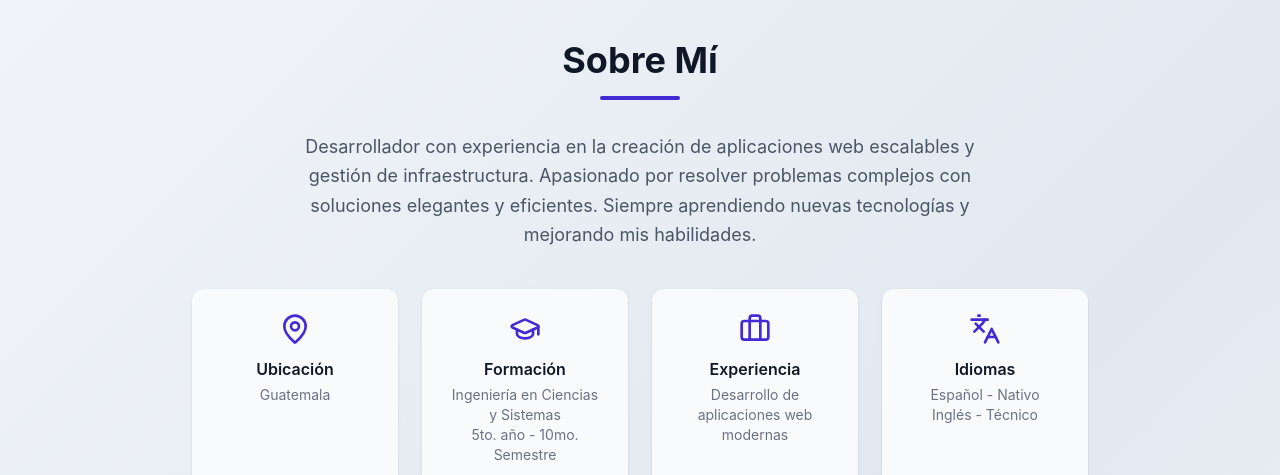
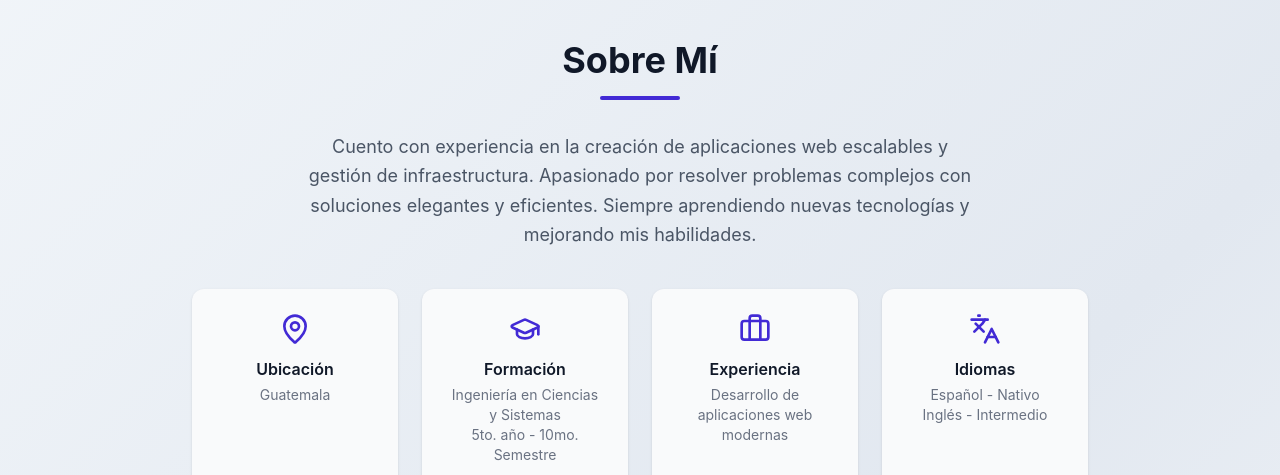
Before and after one commit to Juan-D15/portafolio-web, a React (Vite) app in the folder portafolio-jcd/: page / in a window 1280 px wide. Shown: the part 840-1315 px from the top of the page. Built offline with nearby package versions, Linux system fonts and the light colour scheme.

Commit message:
cambio de texto

```diff
--- a/portafolio-jcd/src/components/About.jsx
+++ b/portafolio-jcd/src/components/About.jsx
@@ -11,7 +11,7 @@ const About = () => {
         <div className="w-20 h-1 bg-primary mx-auto rounded mb-8"></div>
 
         <p className="text-gray-600 text-lg mb-10 leading-relaxed max-w-2xl mx-auto">
-          Desarrollador con experiencia en la creación de aplicaciones web escalables
+          Cuento con experiencia en la creación de aplicaciones web escalables
           y gestión de infraestructura. Apasionado por resolver problemas complejos con
           soluciones elegantes y eficientes. Siempre aprendiendo nuevas tecnologías y mejorando
           mis habilidades.
@@ -38,7 +38,7 @@ const About = () => {
             <Languages className="w-8 h-8 text-primary mx-auto mb-3" />
             <p className="text-gray-900 font-semibold mb-1">Idiomas</p>
             <p className="text-sm text-gray-500">Español - Nativo</p>
-            <p className="text-sm text-gray-500">Inglés - Técnico</p>
+            <p className="text-sm text-gray-500">Inglés - Intermedio</p>
           </div>
         </div>
       </div>
```
